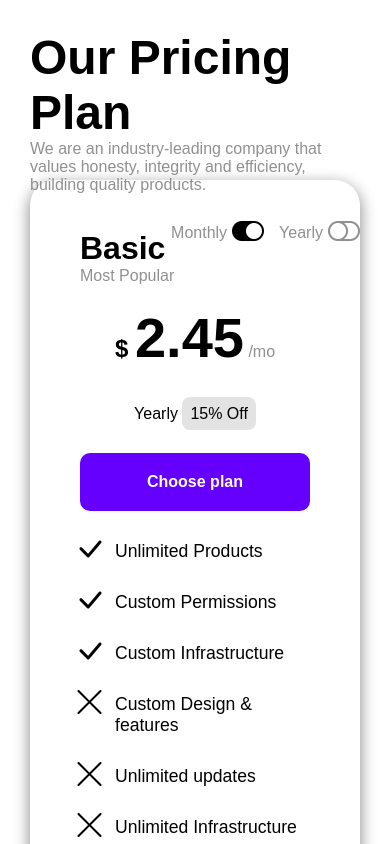
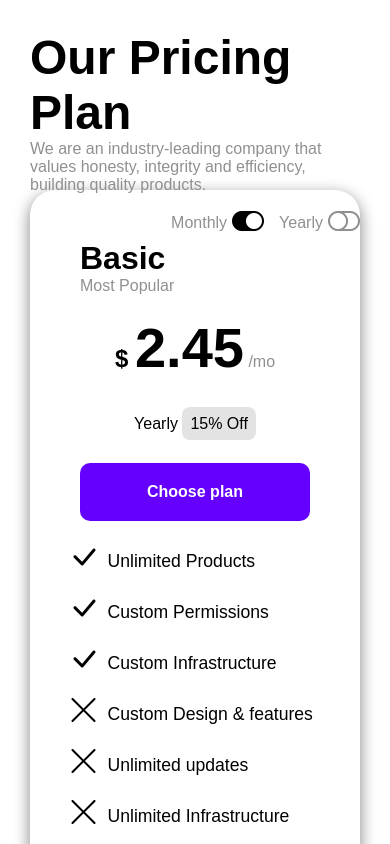
Before and after one commit to giovannimazzi/htmlcss-pricing-plan, a plain HTML site: page index.html in a window 390 px wide. Shown: the top 844 px of the page. Drawn offline with nearby package versions, Linux system fonts and the light colour scheme.

Commit message:
effettuati aggiustamenti sul comportamento responsive.

```diff
--- a/index.html
+++ b/index.html
@@ -161,7 +161,7 @@
           </div>
           <button class="card-btn">Choose plan</button>
           <div class="card-features">
-            <ul class="feature-list">
+            <ul class="feature-list debug">
               <li class="feature-item yes">
                 Unlimited Products
               </li>
--- a/style.css
+++ b/style.css
@@ -27,7 +27,7 @@ header {
   align-items: flex-start;
   padding: 30px;
   flex-wrap: wrap;
-  gap: 20px;
+  margin-bottom: 10px;
 }
 
 main {
@@ -39,6 +39,10 @@ main {
   padding: 30px;
   flex-wrap: wrap;
   gap: var(--card-gap);
+}
+
+.header-title {
+  margin-bottom: 10px;
 }
 
 .title {
@@ -137,34 +141,40 @@ main {
 
 .feature-list {
   display: flex;
-  flex-direction: column;
   justify-content: center;
   align-items: flex-start;
   padding-left: 35px;
   gap: 30px;
-  position: relative;
+  width: 100%;
+
+  flex-wrap: wrap;
 }
 
 .feature-item {
   font-size: 1.1rem;
+  flex: 0 0 210px;
+  position: relative;
+  text-align: left;
 }
 
 .yes::before {
   font-family: "bootstrap-icons";
   content: "\F633";
   position: absolute;
-  left: 0;
+  left: -40px;
+  bottom: -3px;
   font-size: 2rem;
-  translate: -20% -25%;
+  /* translate: -20% -25%; */
 }
 
 .no::before {
   font-family: "bootstrap-icons";
   content: "\F659";
   position: absolute;
-  left: 0;
+  left: -40px;
+  bottom: -3px;
   font-size: 2rem;
-  translate: -20% -25%;
+  /* translate: -20% -25%; */
 }
 
 .card:nth-of-type(2) {
```
